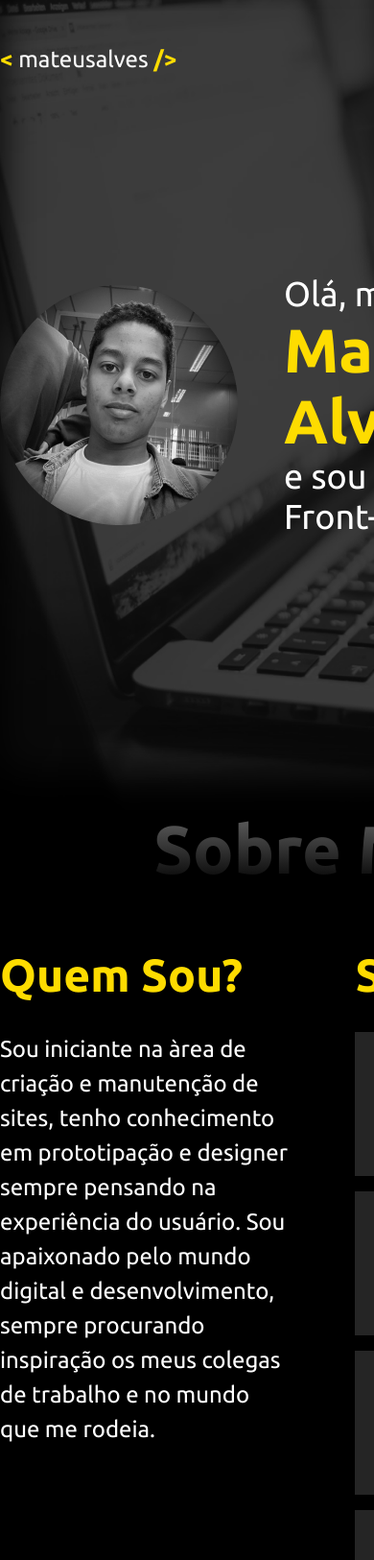
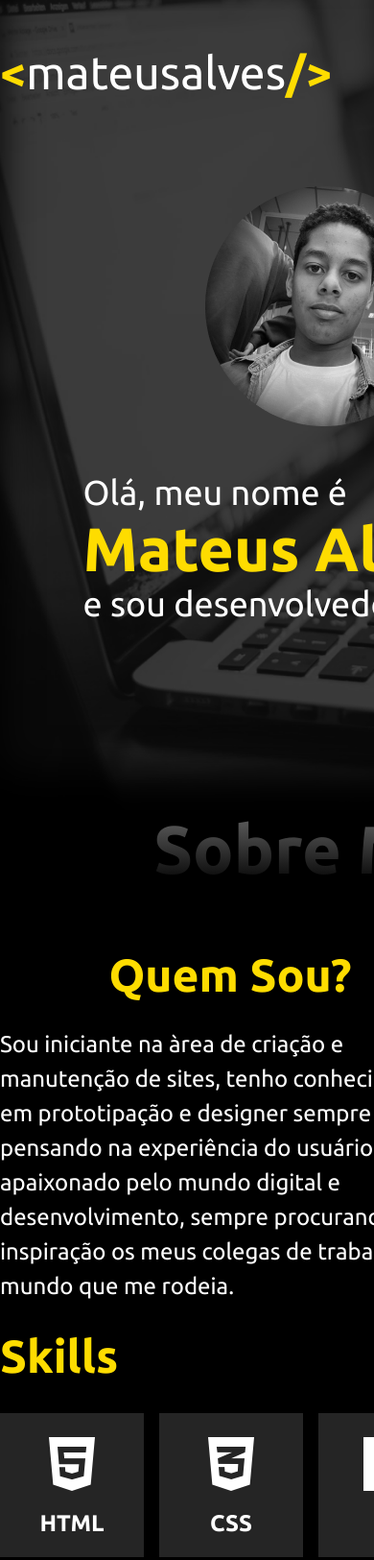
Before and after one commit to MateusAlves595/Portifolio, a plain HTML site: page index.html in a window 390 px wide. Shown: the top 1625 px of the page at 96% size. Drawn offline with Linux system fonts and the light colour scheme; files whose address does not match are found by name.

Commit message:
commit senai 26/10

```diff
--- a/css/contatos.css
+++ b/css/contatos.css
@@ -54,3 +54,12 @@
 .link-title{
     font-size: 1.5rem;
 }
+
+/* Tablet */
+
+@media (max-width:960px) {
+
+    .contatos{
+
+    }
+}
--- a/css/home.css
+++ b/css/home.css
@@ -25,12 +25,33 @@
 /* TABLET */
 @media (max-width:960px){
 
+    header{
+        max-width: 730px;
+        width: 100%;
+    }
+
+    .home{
+        display: flex;
+        flex-direction: column;
+    }
+
+    .logo{
+        display: flex;
+        font-size: 3rem;
+    }
+    .logo::before{
+        font-size: 3rem;
+    }
+    .logo::after{
+        font-size: 3rem;
+    }
     .menu{
         display: none;
     }
 
     .barras-menu{
-        display: grid;
+        display: flex;
+        font-size: 3rem;
     }
 
 }
--- a/css/sobre-mim.css
+++ b/css/sobre-mim.css
@@ -58,3 +58,29 @@
     font-size: 1.5rem;
     font-weight: 700;
 }
+
+/* Tablet */
+
+@media (max-width:960px){
+
+    .sobre-mim{
+        display: flex;
+        flex-direction: column;
+    }
+    .description{
+        display: flex;
+        justify-content: left;
+        align-items: center;
+        padding:  0px 30px 0px 0px;
+        gap: 27px;
+        width: 510px;
+        height: 333px;
+    }
+
+    .description__text{
+        display: flex;
+        flex-direction: column ;
+        justify-content: center;
+        align-items: center;
+    }
+}
--- a/css/style.css
+++ b/css/style.css
@@ -56,9 +56,7 @@ footer{
 /* TABLET */
 @media (max-width:960px){
 
-    .menu{
 
-    }
 
 
 }
```
